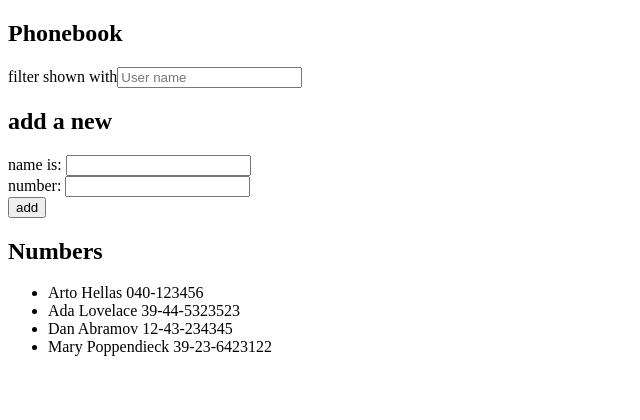
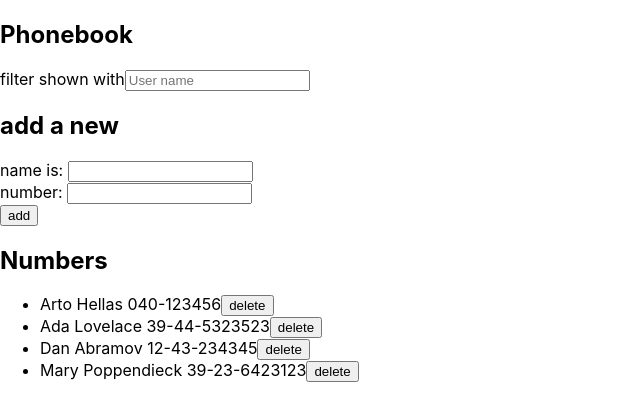
Before and after one commit to MirSzabo/fullstackopen, a React (Create React App) app in the folder part2/Phonebook/: page / in a window 1280 px wide. Shown: the top 420 px of the page, without its empty margins (0-640 px from the left). Built offline with nearby package versions, Linux system fonts and the light colour scheme; data requests are answered from the project's data file.

Commit message:
delete on server

```diff
--- a/part2/Phonebook/db.json
+++ b/part2/Phonebook/db.json
@@ -17,7 +17,7 @@
     },
     {
       "name": "Mary Poppendieck",
-      "number": "39-23-6423122",
+      "number": "39-23-6423123",
       "id": 4
     }
   ]
--- a/part2/Phonebook/src/App.js
+++ b/part2/Phonebook/src/App.js
@@ -3,11 +3,12 @@ import Person from "./components/Person";
 import SearchField from "./components/SearchField";
 import PersonForm from "./components/PersonForm";
 import personService from "./services/persons";
+import axios from "axios";
 
 export const userListContext = createContext();
 
 const App = () => {
-  const [persons, setPersons] = useState([{ name: "Arto Hellas" }]);
+  const [persons, setPersons] = useState([]);
   const [newName, setNewName] = useState("");
   const [newNumber, setNewNumber] = useState("");
   const [input, setInput] = useState("");
@@ -20,24 +21,17 @@ const App = () => {
       );
 
   useEffect(() => {
-    personService.getAll().then((initialPersons) => setPersons(initialPersons));
+    console.log("effect");
+    axios.get("http://localhost:3001/persons").then((response) => {
+      console.log("promise fulfilled");
+      setPersons(response.data);
+    });
   }, []);
-
   console.log("render", persons.length, "persons");
 
   const addPerson = (event) => {
     event.preventDefault();
-
-    const add = (person) => {
-      personService.create(person).then((returnedPerson) => {
-        setPersons(persons.concat(returnedPerson));
-        //resetFields();
-
-        // displayNotification('success', `Added ${person.name}`);
-      });
-    };
-
-    /* const personObject = {
+    const personObject = {
       name: newName,
       number: newNumber,
     };
@@ -48,15 +42,25 @@ const App = () => {
       setPersons(persons.concat(personObject));
       setNewName("");
       setNewNumber("");
-    } */
+    }
   };
 
   const rows = () =>
-    namesToShow.map((person) => <Person key={person.name} person={person} />);
+  namesToShow.map((person) => (
+    <Person key={person.name} person={person} onRemove={removePerson} />
+  ));
 
   const handleSearch = (e) => {
     e.target.value.length ? setShowAll(false) : setShowAll(true);
     setInput(e.target.value);
+  };
+
+  const removePerson = (id, name) => () => {
+    if (window.confirm(`Delete ${name}?`)) {
+      personService.remove(id).then(() => {
+        setPersons(persons.filter((person) => person.id !== id));
+      });
+    }
   };
 
   return (
--- a/part2/Phonebook/src/components/Person.js
+++ b/part2/Phonebook/src/components/Person.js
@@ -1,9 +1,12 @@
-import React from 'react'
+import React from "react";
 
-const Person = ({ person }) => {
+const Person = ({ person, onRemove }) => {
   return (
-    <li>{person.name} {person.number}</li>
-  )
-}
+    <li>
+      {person.name} {person.number}
+      <button id={person.id} onClick={onRemove(person.id, person.name)}>delete</button>
+    </li>
+  );
+};
 
-export default Person
+export default Person;
--- a/part2/Phonebook/src/components/PersonForm.js
+++ b/part2/Phonebook/src/components/PersonForm.js
@@ -1,13 +1,19 @@
-import React, { useContext } from 'react'
+import React, { useContext } from "react";
 import { userListContext } from "../App";
 
 const PersonForm = () => {
-    const { newName, newNumber, addPerson, setNewNumber, setNewName } = useContext(userListContext);
-    const handlePersonChange = event => {
+  const {
+    newName,
+    newNumber,
+    addPerson,
+    setNewNumber,
+    setNewName,
+  } = useContext(userListContext);
+  const handlePersonChange = (event) => {
     setNewName(event.target.value);
   };
 
-      const handleNumberChange = event => {
+  const handleNumberChange = (event) => {
     setNewNumber(event.target.value);
   };
   return (
@@ -25,8 +31,7 @@ const PersonForm = () => {
         </div>
       </form>
     </div>
+  );
+};
 
-  )
-}
-
-export default PersonForm
+export default PersonForm;
--- a/part2/Phonebook/src/index.js
+++ b/part2/Phonebook/src/index.js
@@ -1,6 +1,7 @@
 import React from "react";
 import ReactDOM from "react-dom";
 import App from "./App";
+import "./index.css";
 
 const Phonebook = () => {
   return (
```
Also changed, not shown: part2/Phonebook/src/index.css (line endings or trailing spaces). Lines whose indentation alone changed are shown as unchanged.
